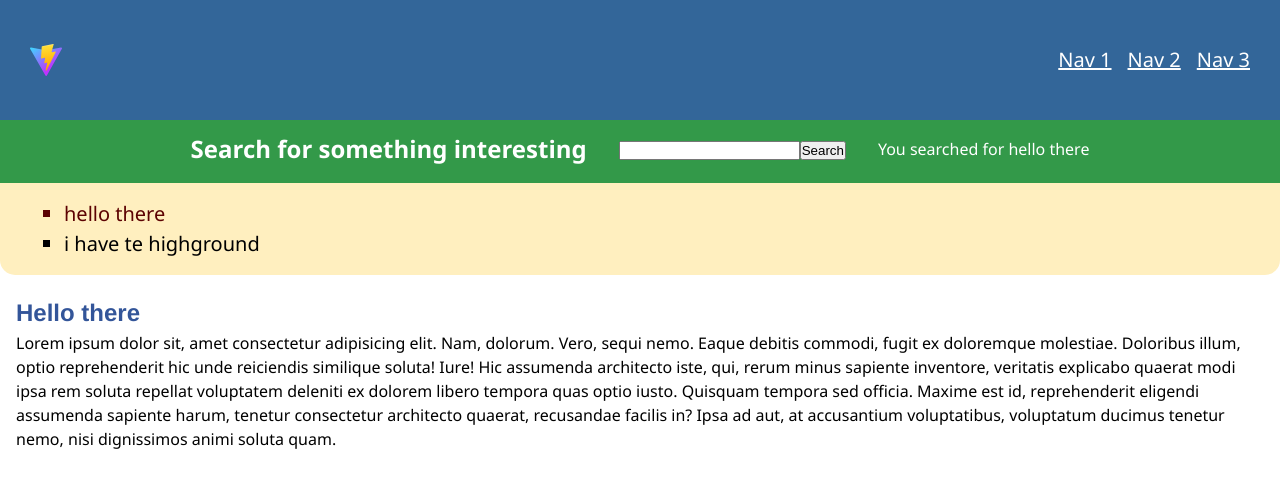
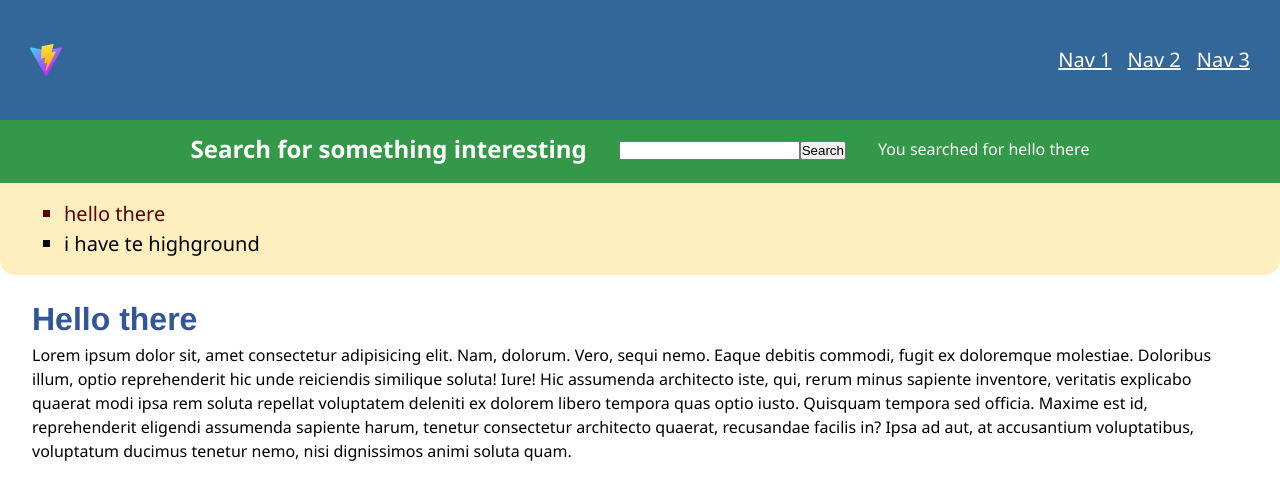
Before and after one commit to bo7owers/react-vite, a React (Vite) app: page / in a window 1280 px wide. Shown: the top 500 px of the page. Built offline with nearby package versions, Linux system fonts and the light colour scheme.

Commit message:
Move and style main cont in app.jsx

```diff
--- a/src/components/App/App.jsx
+++ b/src/components/App/App.jsx
@@ -1,25 +1,53 @@
-import "./App.css";
-import Nav from "../Nav/Nav";
-import Main from "../MainCont/MainCont";
-import SearchBar from "../Searchbar/Searchbar";
-import SearcHistory from "../SearchHistory/SearchHistory";
-import { useState } from "react";
+import './App.css'
+import Nav from '../Nav/Nav'
+import SearchBar from '../Searchbar/Searchbar'
+import SearcHistory from '../SearchHistory/SearchHistory'
+import { useState } from 'react'
+import { css } from '@emotion/react'
 
 function App() {
-  const [terms, setTerms] = useState(["hello there", "i have te highground"]);
+    const [terms, setTerms] = useState(['hello there', 'i have te highground'])
 
     const addTerm = (term) => {
-    setTerms([term, ...terms]);
-  };
+        setTerms([term, ...terms])
+    }
     return (
         // pass props and funcs to components
-    <div className="app">
+        <div className='app'>
             <Nav />
             <SearchBar userInput={terms[0]} addTerm={addTerm} />
             <SearcHistory terms={terms} />
-      <Main />
+            <main
+                css={css`
+                    display: flex;
+                    flex-flow: column wrap;
+                    padding: 0.25rem 2rem;
+                `}
+            >
+                <h1
+                    css={css`
+                        font-size: 2rem;
+                    `}
+                >
+                    Hello there
+                </h1>
+                <p>
+                    Lorem ipsum dolor sit, amet consectetur adipisicing elit.
+                    Nam, dolorum. Vero, sequi nemo. Eaque debitis commodi, fugit
+                    ex doloremque molestiae. Doloribus illum, optio
+                    reprehenderit hic unde reiciendis similique soluta! Iure!
+                    Hic assumenda architecto iste, qui, rerum minus sapiente
+                    inventore, veritatis explicabo quaerat modi ipsa rem soluta
+                    repellat voluptatem deleniti ex dolorem libero tempora quas
+                    optio iusto. Quisquam tempora sed officia. Maxime est id,
+                    reprehenderit eligendi assumenda sapiente harum, tenetur
+                    consectetur architecto quaerat, recusandae facilis in? Ipsa
+                    ad aut, at accusantium voluptatibus, voluptatum ducimus
+                    tenetur nemo, nisi dignissimos animi soluta quam.
+                </p>
+            </main>
         </div>
-  );
+    )
 }
 
-export default App;
+export default App
--- a/src/components/MainCont/MainCont.css
+++ /dev/null
@@ -1,5 +0,0 @@
-main {
-  display: flex;
-  flex-flow: column wrap;
-  padding: 0.25rem 1rem;
-}
--- a/src/components/MainCont/MainCont.jsx
+++ /dev/null
@@ -1,26 +0,0 @@
-import "./MainCont.css";
-
-function Main() {
-  return (
-    <>
-      <main>
-        <h1>Hello there</h1>
-        <p>
-          Lorem ipsum dolor sit, amet consectetur adipisicing elit. Nam,
-          dolorum. Vero, sequi nemo. Eaque debitis commodi, fugit ex doloremque
-          molestiae. Doloribus illum, optio reprehenderit hic unde reiciendis
-          similique soluta! Iure! Hic assumenda architecto iste, qui, rerum
-          minus sapiente inventore, veritatis explicabo quaerat modi ipsa rem
-          soluta repellat voluptatem deleniti ex dolorem libero tempora quas
-          optio iusto. Quisquam tempora sed officia. Maxime est id,
-          reprehenderit eligendi assumenda sapiente harum, tenetur consectetur
-          architecto quaerat, recusandae facilis in? Ipsa ad aut, at accusantium
-          voluptatibus, voluptatum ducimus tenetur nemo, nisi dignissimos animi
-          soluta quam.
-        </p>
-      </main>
-    </>
-  );
-}
-
-export default Main;
```
Lines whose indentation alone changed are shown as unchanged.
